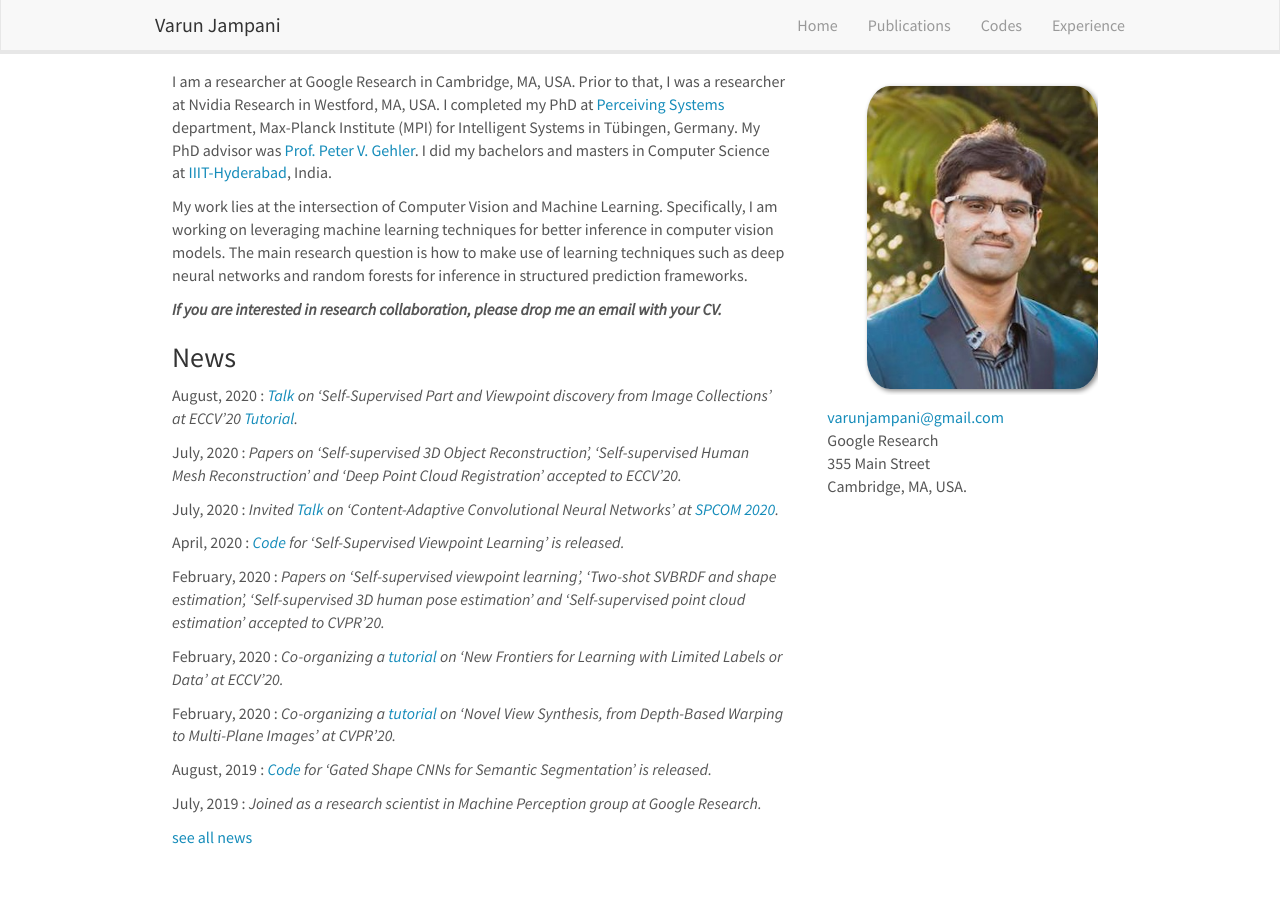
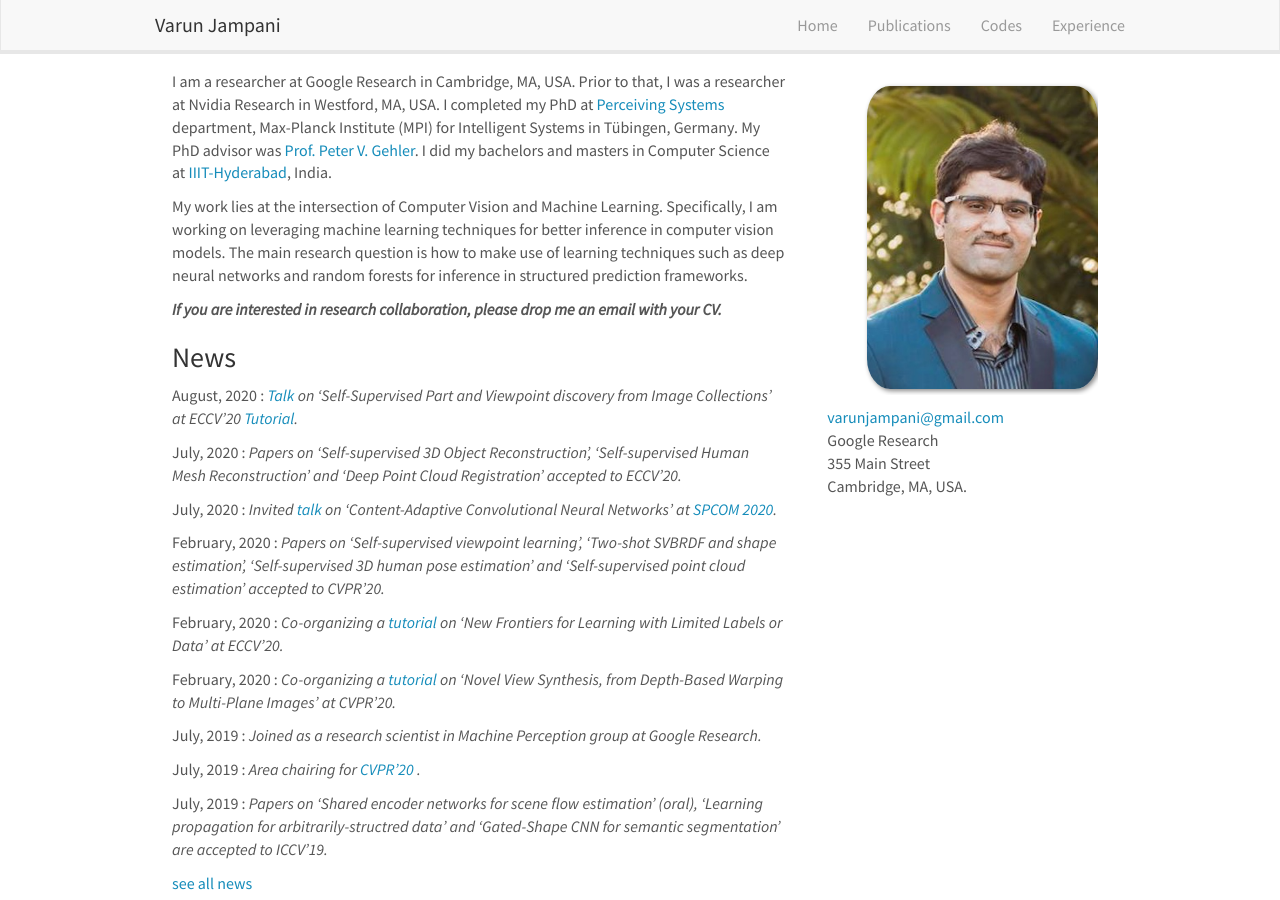
Before and after one commit to varunjampani/varunjampani.github.io, a Jekyll site: the page built from _pages/home.md, in a window 1280 px wide and 900 px high. Built offline with Jekyll 4.4.1, drawn with Linux system fonts in a browser that asks for light colours; nearby versions of some CDN libraries.

Commit message:
Update news.yml

```diff
--- a/_data/news.yml
+++ b/_data/news.yml
@@ -5,10 +5,7 @@
   headline: Papers on 'Self-supervised 3D Object Reconstruction', 'Self-supervised Human Mesh Reconstruction' and 'Deep Point Cloud Registration' accepted to ECCV'20.
 
 - date: July, 2020
-  headline: Invited <a href="https://ece.iisc.ac.in/~spcom/2020/ss_dl_cv.html#WIE1">Talk</a> on 'Content-Adaptive Convolutional Neural Networks' at <a href="https://ece.iisc.ac.in/~spcom/2020/index.html">SPCOM 2020</a>.
-
-- date: April, 2020
-  headline: <a href="https://github.com/NVlabs/SSV">Code</a> for 'Self-Supervised Viewpoint Learning' is released.
+  headline: Invited <a href="https://ece.iisc.ac.in/~spcom/2020/ss_dl_cv.html#WIE1">talk</a> on 'Content-Adaptive Convolutional Neural Networks' at <a href="https://ece.iisc.ac.in/~spcom/2020/index.html">SPCOM 2020</a>.
 
 - date: February, 2020
   headline: Papers on 'Self-supervised viewpoint learning', 'Two-shot SVBRDF and shape estimation', 'Self-supervised 3D human pose estimation' and 'Self-supervised point cloud estimation' accepted to CVPR'20.
@@ -18,9 +15,6 @@
 
 - date: February, 2020
   headline: Co-organizing a <a href="https://nvlabs.github.io/nvs-tutorial-cvpr2020/"> tutorial </a> on 'Novel View Synthesis, from Depth-Based Warping to Multi-Plane Images' at CVPR'20.
-
-- date: August, 2019
-  headline: <a href="https://github.com/nv-tlabs/GSCNN">Code</a> for 'Gated Shape CNNs for Semantic Segmentation' is released.
 
 - date: July, 2019
   headline: Joined as a research scientist in Machine Perception group at Google Research.
@@ -32,19 +26,10 @@
   headline: Papers on 'Shared encoder networks for scene flow estimation' (oral), 'Learning propagation for arbitrarily-structred data' and 'Gated-Shape CNN for semantic segmentation' are accepted to ICCV'19.
 
 - date: June, 2019
-  headline: <a href="https://github.com/NVlabs/SCOPS">Code</a> for 'Self-supervised co-part segmentation' is released.
-
-- date: June, 2019
   headline: Outstanding Reviewer award at <a href="http://cvpr2019.thecvf.com/files/CVPR_2019_Program_Guide.pdf">CVPR'19</a>.
 
 - date: May, 2019
-  headline: <a href="https://github.com/NVlabs/pacnet">Code</a> for 'Pixel-Adaptive Convolutions' is released.
-
-- date: May, 2019
   headline: A paper on 'differentiable feature rendering (DIFFER) for 3D reconstruction' is accepted (oral) at <a href="https://sites.google.com/view/3d-widget/program"> 3D-WiDGET </a> workshop at CVPR'19.
-
-- date: March, 2019
-  headline: <a href="https://github.com/anuragranj/cc">Code</a> for 'Competitive Collaboration' is released.
 
 - date: February, 2019
   headline: Papers on 'Pixel-adaptive convolutional networks', 'Self-supervised co-part segmentation' and 'Unsupervised estimation of depth, optical flow, camera pose and motion segmentation' are accepted to CVPR'19.
@@ -52,23 +37,14 @@
 - date: November, 2018
   headline: <a href="https://youtu.be/QeVlMtmOYQc?t=2203">Talk</a> on 'Sparse High-Dimensional Neural Networks' at MIT, Cambridge.
 
-- date: September, 2018
-  headline: <a href="https://github.com/NVlabs/ssn_superpixels"> Code </a> for 'Superpixel Sampling Networks' is released.
-
 - date: August, 2018
   headline: Paper on 'intergration of optical flow and action recognition' accepted as an oral presentation to GCPR'18.
-
-- date: August, 2018
-  headline: <a href="https://github.com/wctu/SEAL"> Code </a> for 'Learning Superpixels with Segmentation-Aware Loss' is released.
 
 - date: July, 2018
   headline: Papers on 'Superpixel Sampling Networks' and 'Switchable Temporal Propagation Networks' accepted to ECCV'18.
 
 - date: June, 2018
   headline: Our work on SPLATNet received <a href="http://cvpr2018.thecvf.com/program/main_conference#awards"> best paper honorable mention </a> at CVPR'18.
-
-- date: June, 2018
-  headline: <a href="https://github.com/NVlabs/splatnet"> Code </a> for 'SPLATNet' is released.
 
 - date: April, 2018
   headline: Received Outstanding Reviewer award at CVPR'18.
@@ -78,9 +54,6 @@
 
 - date: February, 2018
   headline: Papers on point-cloud CNNs (oral), multi-frame video interpolation (spotlight) and superpixels with deep features are accepted to CVPR'18.
-
-- date: October, 2017
-  headline: <a href="https://github.com/raghudeep/netwarp_public">Code</a> for 'Semantic Video CNNs' is released.
 
 - date: October, 2017
   headline: <a href="https://people.cs.umass.edu/~mlfriend/pmwiki/pmwiki.php?n=Main.BilateralNeuralNetworksForImageVideoAnd3DVision">Talk</a> on 'Bilateral Neural Networks' at University of Massachusetts, Amherst.
@@ -96,9 +69,6 @@
 
 - date: May, 2017
   headline: Received PhD (_summa cum laude_) from University of T&uuml;bingen, Germany.
-
-- date: April, 2017
-  headline: <a href="https://github.com/varunjampani/video_prop_networks">Code</a> for 'Video Propagation Networks' is released.
 
 - date: March, 2017
   headline: A paper on 'Efficient 2D and 3D Facade Segmentation' is accepted to PAMI'17.
```
